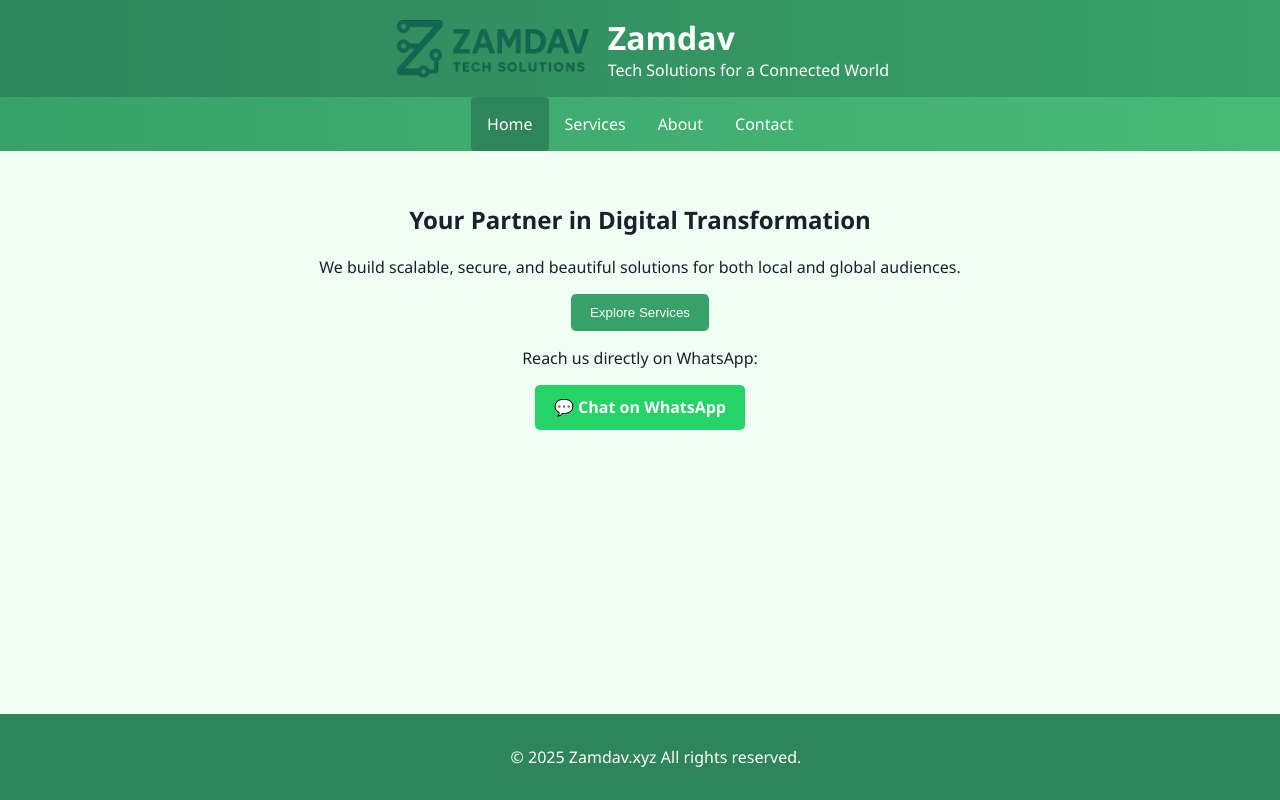
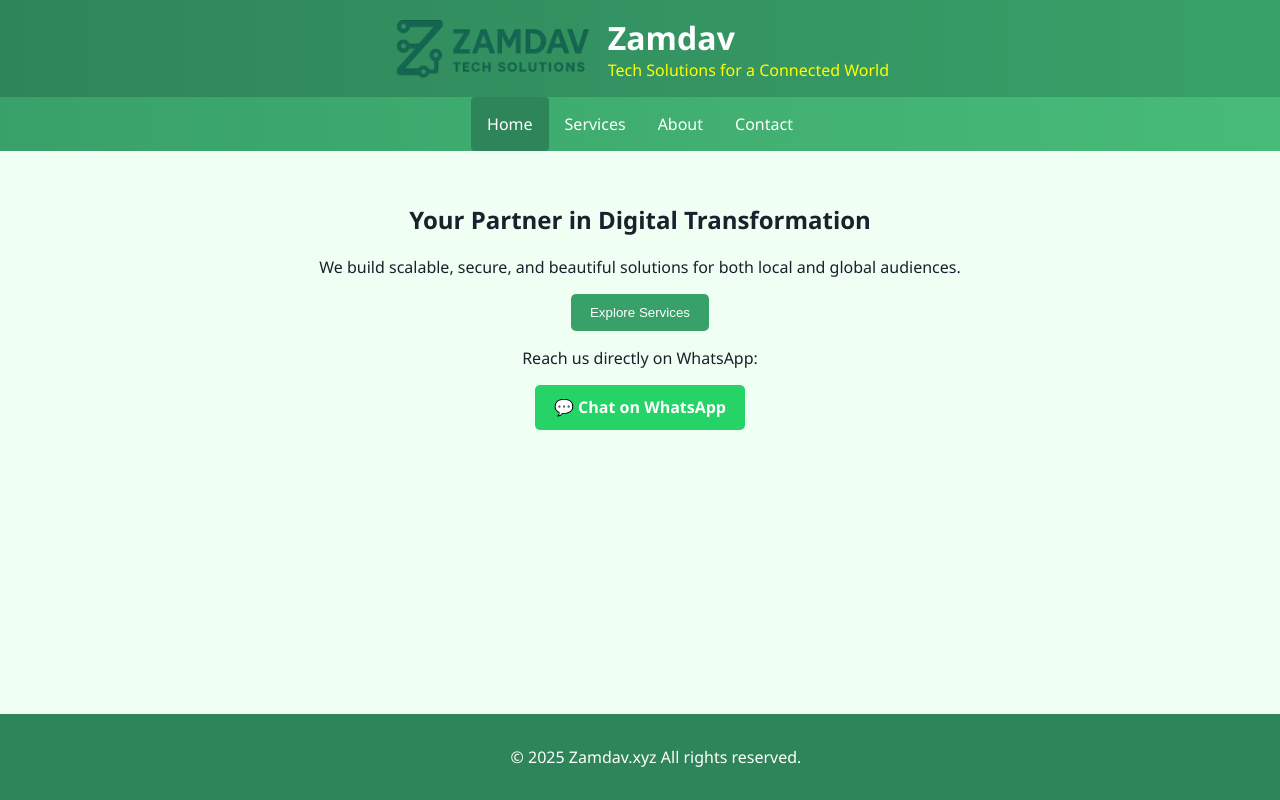
Before and after one commit to leoprocyberdev/indexrepo, a plain HTML site: page index.html in a window 1280 px wide. Drawn offline with Linux system fonts and the light colour scheme.

Commit message:
Change paragraph color to yellow in header

```diff
--- a/index.html
+++ b/index.html
@@ -14,7 +14,7 @@
     <img src="logo.png" alt="Zamdav Logo" />
     <div>
       <h1 style="margin: 0;">Zamdav</h1>
-      <p style="margin: 0;">Tech Solutions for a Connected World</p>
+      <p style="margin: 0; color: yellow;">Tech Solutions for a Connected World</p>
     </div>
   </header>
 
```
